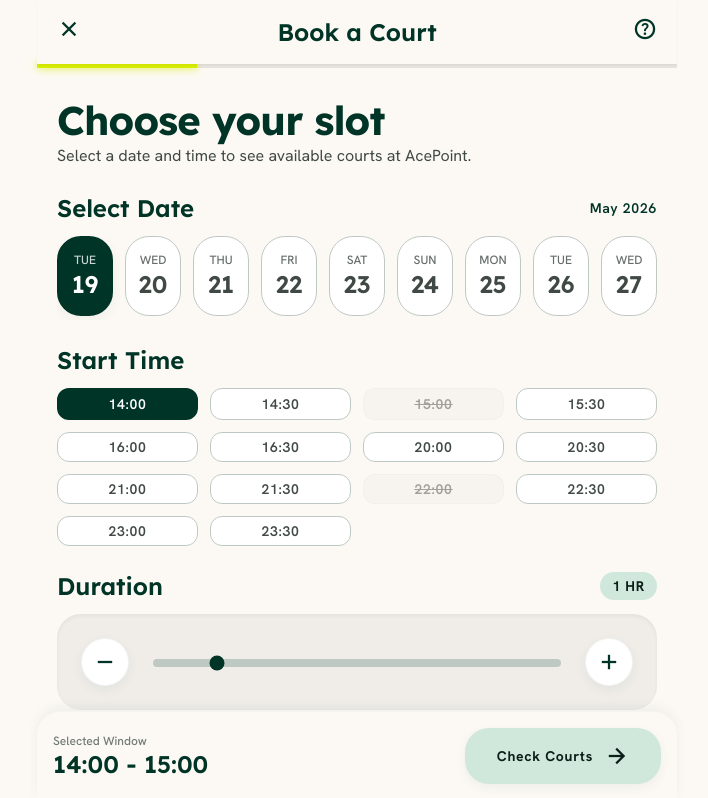
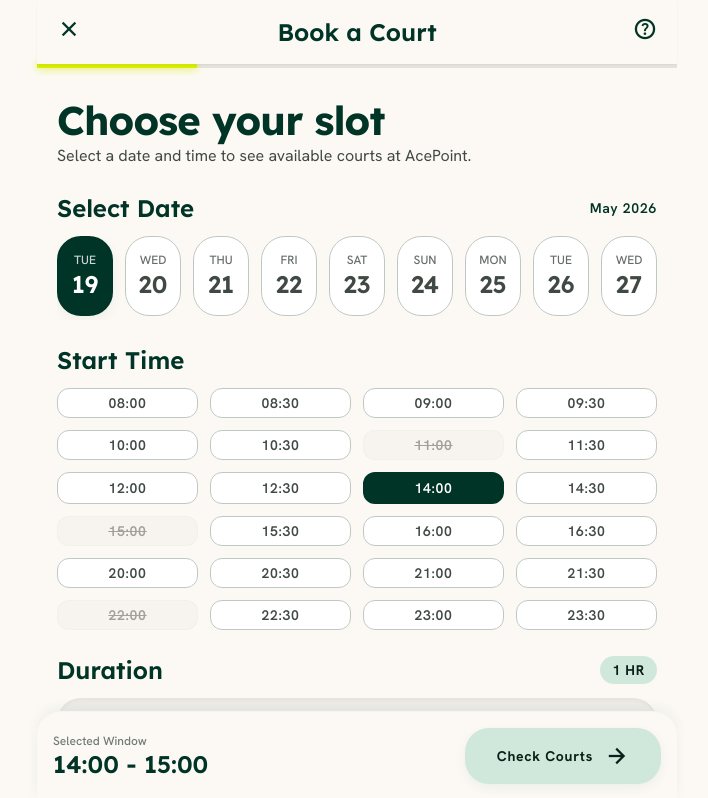
Before and after one commit to wel-stein/court-booking-system, a React (Vite) app: page /#/book in a window 1280 px wide. Shown: the top 798 px of the page, without its empty margins (283-991 px from the left). Built offline with nearby package versions, Linux system fonts and the light colour scheme.

Commit message:
Add morning slots to Start Time picker
Book a Court now offers 08:00-12:30 alongside the existing afternoon
(14:00-16:30) and evening (20:00-23:30) ranges, all in 30-minute
steps. 11:00 joins the blocked demo set for the morning band.

```diff
--- a/src/data/courts.ts
+++ b/src/data/courts.ts
@@ -19,6 +19,17 @@ export const courts: Court[] = [
 ];
 
 export const timeSlots = [
+  // Morning
+  '08:00',
+  '08:30',
+  '09:00',
+  '09:30',
+  '10:00',
+  '10:30',
+  '11:00',
+  '11:30',
+  '12:00',
+  '12:30',
   // Afternoon
   '14:00',
   '14:30',
@@ -38,7 +49,7 @@ export const timeSlots = [
 ];
 
 // Slots blocked across the venue at given start times
-export const blockedSlots = new Set<string>(['15:00', '22:00']);
+export const blockedSlots = new Set<string>(['11:00', '15:00', '22:00']);
 
 export interface DateOption {
   iso: string;
```
